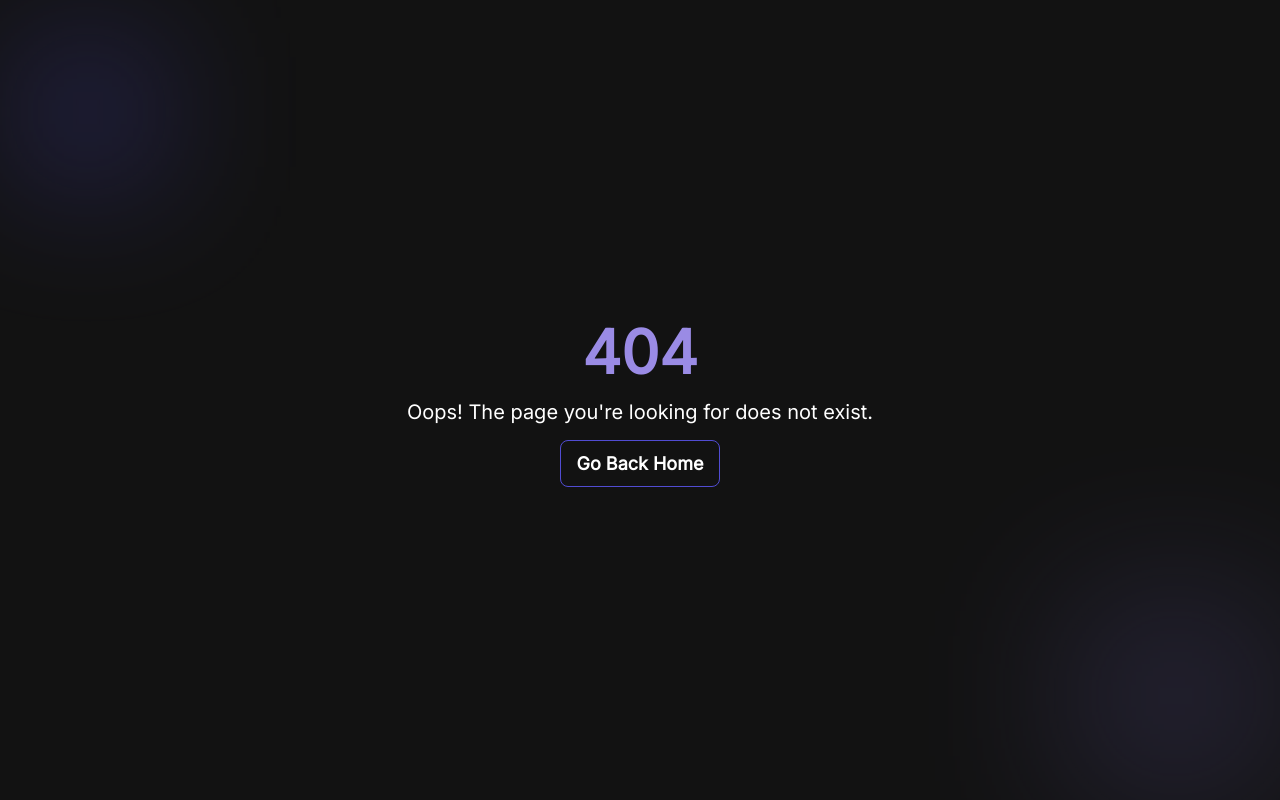
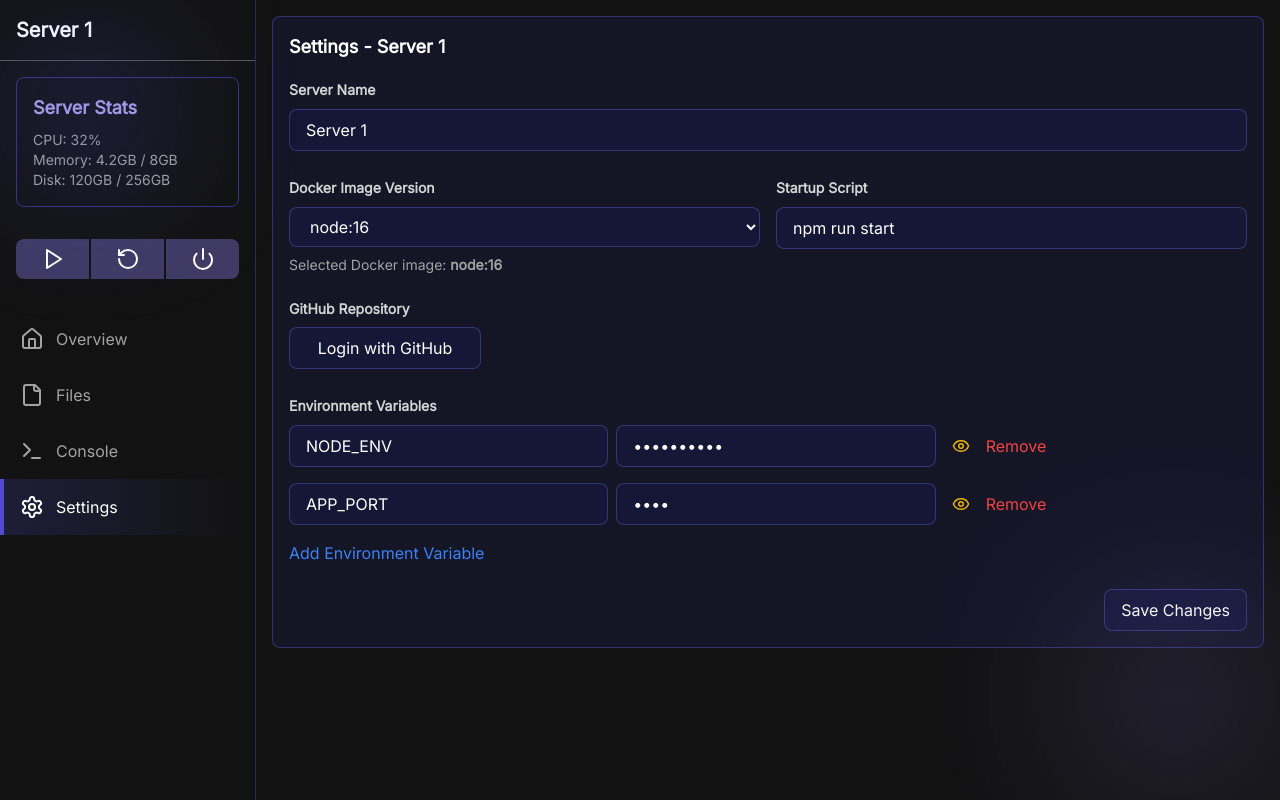
Before and after one commit to dreadfulstep/host, a Next.js app in the folder frontend/: page /dashboard/servers/1/settings in a window 1280 px wide. Before the commit this address had no page. Built offline with nearby package versions, Linux system fonts and the light colour scheme.

Commit message:
Settings page updated (WIP)

```diff
--- a/frontend/package.json
+++ b/frontend/package.json
@@ -9,7 +9,6 @@
     "lint": "next lint"
   },
   "dependencies": {
-    "@monaco-editor/react": "^4.6.0",
     "ansi-to-react": "^6.1.6",
     "highlight.js": "^11.11.1",
     "lucide-react": "^0.475.0",
--- a/frontend/src/app/dashboard/(user)/servers/[serverId]/components/ServerSidebar.tsx
+++ b/frontend/src/app/dashboard/(user)/servers/[serverId]/components/ServerSidebar.tsx
@@ -48,7 +48,7 @@ export default function ServerSidebar() {
         </div>
 
         <div
-            className={`fixed top-0 left-0 h-full w-full bg-surface-a0 border-r border-primary-a10/40 z-40 transition-transform duration-300 ease-in-out
+            className={`fixed top-0 left-0 min-h-screen h-full w-full bg-surface-a0 border-r border-primary-a10/40 z-40 transition-transform duration-300 ease-in-out
             ${isOpen ? "translate-x-0" : "-translate-x-full"} md:translate-x-0 md:relative md:flex md:w-64 md:flex-col md:min-h-screen`}
         >
             <div className="flex justify-between items-center p-4 border-b border-surface-a30">
--- /dev/null
+++ b/frontend/src/app/dashboard/(user)/servers/[serverId]/settings/page.tsx
@@ -0,0 +1,217 @@
+"use client";
+
+import { useState, useEffect } from "react";
+import { useParams, useRouter } from "next/navigation";
+import ServerSidebar from "../components/ServerSidebar";
+import { Eye, EyeOff } from "lucide-react";
+import { toast } from "sonner";
+
+const parseEnvVariables = (envString: string) => {
+  const envVars: EnvVar[] = [];
+  const regex = /([^=]+)=(.*)/g;
+  const lines = envString.split("\n").map(line => line.trim()).filter(Boolean); // Split by lines
+  lines.forEach(line => {
+    const match = regex.exec(line);
+    if (match) {
+      envVars.push({ key: match[1], value: match[2], isVisible: false });
+    }
+  });
+  return envVars;
+};
+
+interface EnvVar {
+  key: string;
+  value: string;
+  isVisible: boolean;
+}
+
+const defaultConfig = {
+  dockerImage: "node:16", // Node.js image as an example
+  startupScript: "npm run start",
+  githubRepo: "",
+  envVars: [
+    { key: "NODE_ENV", value: "production", isVisible: false },
+    { key: "APP_PORT", value: "3000", isVisible: false },
+  ],
+  dockerImages: ["node:16", "node:14", "node:18", "node:latest"],
+};
+
+export default function SettingsPage() {
+  const { serverId } = useParams();
+  const router = useRouter();
+
+  const [serverName, setServerName] = useState<string>("");
+  const [dockerImage, setDockerImage] = useState<string>(defaultConfig.dockerImage);
+  const [startupScript, setStartupScript] = useState<string>(defaultConfig.startupScript);
+  const [githubRepo, setGithubRepo] = useState<string>(defaultConfig.githubRepo);
+  const [envVars, setEnvVars] = useState<EnvVar[]>(defaultConfig.envVars);
+  const [isSaving, setIsSaving] = useState<boolean>(false);
+
+  useEffect(() => {
+    setServerName(`Server ${serverId}`);
+    setDockerImage(defaultConfig.dockerImage);
+    setStartupScript(defaultConfig.startupScript);
+    setGithubRepo(defaultConfig.githubRepo);
+    setEnvVars(defaultConfig.envVars);
+  }, [serverId]);
+
+  const handleSave = () => {
+    setIsSaving(true);
+    toast("Saving changes");
+    setTimeout(() => {
+      toast("Saved successfully");
+      setIsSaving(false);
+    }, 1000);
+  };
+
+  const handleEnvVarChange = (index: number, field: "key" | "value", value: string) => {
+    const updatedEnvVars = [...envVars];
+    updatedEnvVars[index][field] = value;
+    setEnvVars(updatedEnvVars);
+  };
+
+  const toggleEnvVarVisibility = (index: number) => {
+    const updatedEnvVars = [...envVars];
+    updatedEnvVars[index].isVisible = !updatedEnvVars[index].isVisible;
+    setEnvVars(updatedEnvVars);
+  };
+
+  const addEnvVar = () => {
+    setEnvVars([...envVars, { key: "", value: "", isVisible: false }]);
+  };
+
+  const removeEnvVar = (index: number) => {
+    const updatedEnvVars = envVars.filter((_, i) => i !== index);
+    setEnvVars(updatedEnvVars);
+  };
+
+  const handleGithubLink = () => {
+    alert("Mock GitHub Link button clicked");
+  };
+
+  return (
+    <div className="flex min-h-screen bg-surface-a0 text-white">
+      <ServerSidebar />
+
+      <div className="flex-1 p-4 gap-4 mt-16 md:mt-0">
+        <div className="p-4 bg-primary-a0/10 border border-primary-a20/40 rounded-lg">
+          <h1 className="text-lg font-semibold mb-4">Settings - Server {serverId}</h1>
+
+          <div className="mb-6">
+            <label htmlFor="serverName" className="text-sm font-semibold text-neutral-300">
+              Server Name
+            </label>
+            <input
+              id="serverName"
+              type="text"
+              className="mt-2 w-full px-4 py-2 bg-primary-a0/10 border border-primary-a20/40 rounded-lg"
+              value={serverName}
+              onChange={(e) => setServerName(e.target.value)}
+            />
+          </div>
+
+          <div className="mb-6 flex space-x-4">
+            <div className="w-1/2">
+              <label htmlFor="dockerImage" className="text-sm font-semibold text-neutral-300">
+                Docker Image Version
+              </label>
+              <div className="mt-2">
+                <select
+                  id="dockerImage"
+                  value={dockerImage}
+                  onChange={(e) => setDockerImage(e.target.value)}
+                  className="w-full px-4 py-2 bg-primary-a0/10 border border-primary-a20/40 rounded-lg"
+                >
+                  {defaultConfig.dockerImages.map((image) => (
+                    <option key={image} value={image}>
+                      {image}
+                    </option>
+                  ))}
+                </select>
+                <p className="mt-2 text-sm text-neutral-400">
+                  Selected Docker image: <strong>{dockerImage}</strong>
+                </p>
+              </div>
+            </div>
+
+            <div className="w-1/2">
+              <label htmlFor="startupScript" className="text-sm font-semibold text-neutral-300">
+                Startup Script
+              </label>
+              <input
+                id="startupScript"
+                type="text"
+                className="mt-2 w-full px-4 py-2 bg-primary-a0/10 border border-primary-a20/40 rounded-lg"
+                value={startupScript}
+                onChange={(e) => setStartupScript(e.target.value)}
+                placeholder="npm run start"
+              />
+            </div>
+          </div>
+
+          <div className="mb-6 flex flex-col">
+            <label className="text-sm font-semibold text-neutral-300">GitHub Repository</label>
+            <button
+              onClick={handleGithubLink}
+              className="mt-2 px-4 py-2 w-48 bg-primary-a0/10 border border-primary-a20/40 hover:bg-primary-a10/20 text-white rounded-lg transition"
+            >
+              Login with GitHub
+            </button>
+          </div>
+
+          <div className="mb-6">
+            <label className="text-sm font-semibold text-neutral-300">Environment Variables</label>
+            <div className="mt-2">
+              {envVars.map((envVar, index) => (
+                <div key={index} className="flex items-center gap-2 mb-4">
+                  <input
+                    type="text"
+                    className="w-1/3 px-4 py-2 bg-primary-a0/10 border border-primary-a20/40 rounded-lg"
+                    value={envVar.key}
+                    onChange={(e) => handleEnvVarChange(index, "key", e.target.value)}
+                    placeholder="KEY"
+                  />
+                  <input
+                    type={envVar.isVisible ? "text" : "password"}
+                    className="w-1/3 px-4 py-2 bg-primary-a0/10 border border-primary-a20/40 rounded-lg"
+                    value={envVar.value}
+                    onChange={(e) => handleEnvVarChange(index, "value", e.target.value)}
+                    placeholder="VALUE"
+                  />
+                  <button
+                    className="ml-2 text-yellow-500"
+                    onClick={() => toggleEnvVarVisibility(index)}
+                  >
+                    {envVar.isVisible ? <EyeOff size={18} /> : <Eye size={18} />}
+                  </button>
+                  <button
+                    className="ml-2 text-red-500"
+                    onClick={() => removeEnvVar(index)}
+                  >
+                    Remove
+                  </button>
+                </div>
+              ))}
+              <button
+                className="text-blue-500"
+                onClick={addEnvVar}
+              >
+                Add Environment Variable
+              </button>
+            </div>
+          </div>
+
+          <div className="flex justify-end">
+            <button
+              onClick={handleSave}
+              className="text-white px-4 py-2 rounded-lg bg-primary-a0/10 border border-primary-a20/40 hover:bg-primary-a10/20 transition"
+              disabled={isSaving}
+            >
+              {isSaving ? "Saving..." : "Save Changes"}
+            </button>
+          </div>
+        </div>
+      </div>
+    </div>
+  );
+}
```
Also changed, not shown: 1 other file (tests, documents, lock files or other folders).
